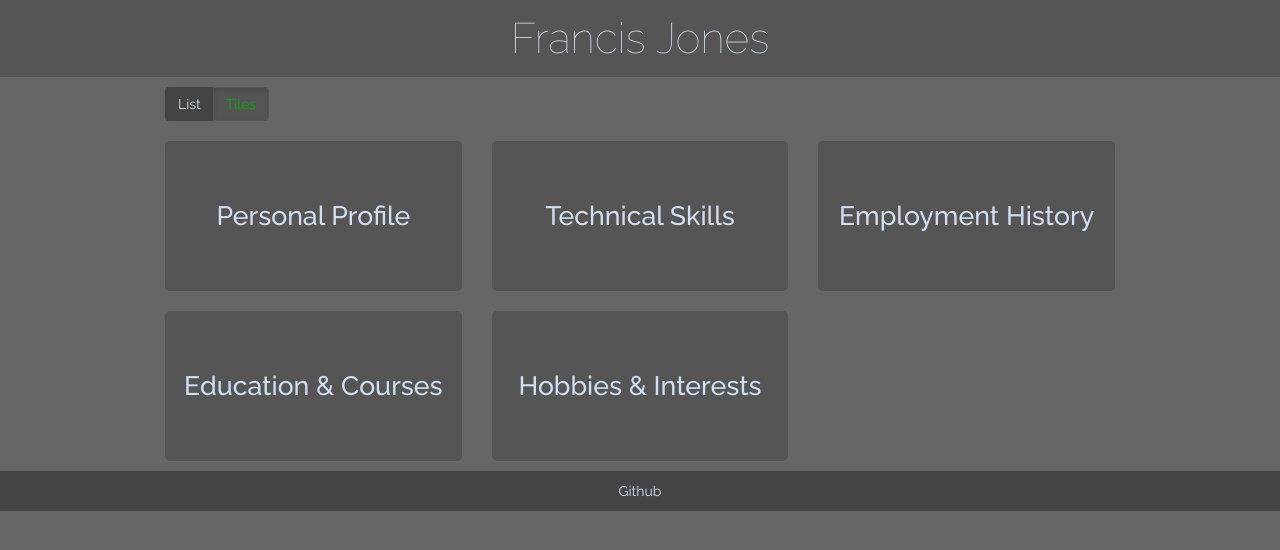
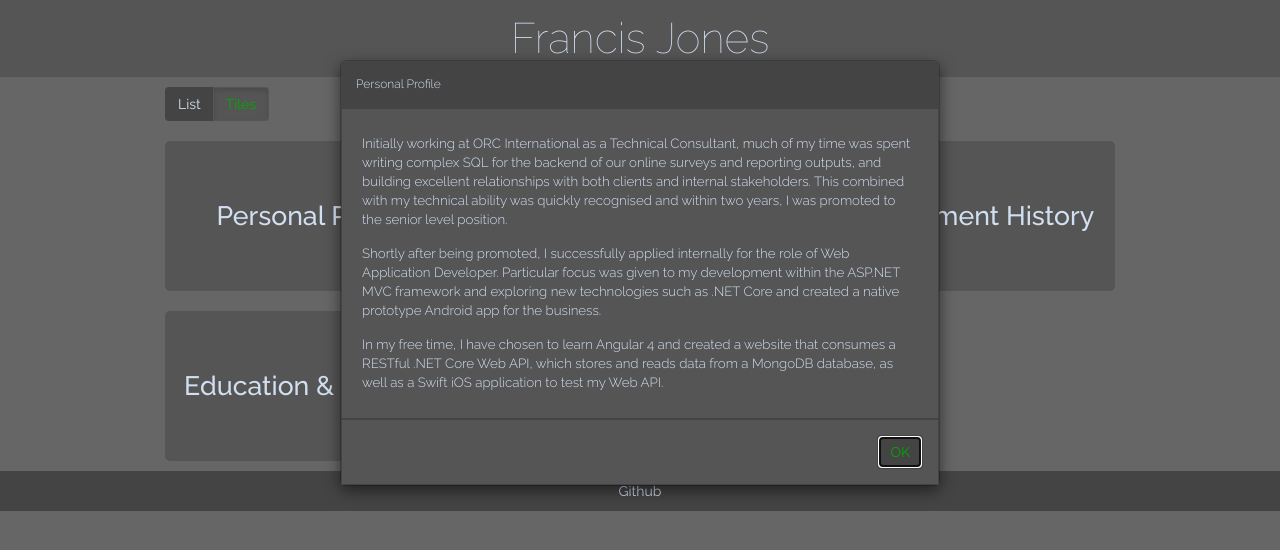
Before and after one commit to francis-j/me, an Angular app: page / in a window 1280 px wide. Both pictures are taken after a click on the link "Personal Profile". Shown: the top 550 px of the page. Built offline with nearby package versions, Linux system fonts and the light colour scheme.

Commit message:
Tile modal updated to host section content within scrollable div

```diff
--- a/src/app/app.module.ts
+++ b/src/app/app.module.ts
@@ -28,6 +28,7 @@ import { ModalComponent } from './home/tile/modal/modal.component';
         NgbModule.forRoot()
     ],
     providers: [],
-    bootstrap: [AppComponent]
+    bootstrap: [AppComponent],
+    entryComponents: [ModalComponent]
 })
 export class AppModule { }
--- a/src/app/home/tile/modal/modal.component.html
+++ b/src/app/home/tile/modal/modal.component.html
@@ -1,3 +1,27 @@
-<p>
-    modal works!
-</p>
+<div class="modal-header">
+    <h6 class="modal-title">{{section.title}}</h6>
+</div>
+<div class="modal-body">
+    <div class="pre-scrollable">
+        <p *ngFor="let paragraph of section.paragraphs">
+            {{paragraph}}
+        </p>
+        <div *ngFor="let subsection of section.subsections">
+            <div *ngIf="section.subsections.length > 0">
+                <h3>{{subsection.title}}</h3>
+                <h4>{{subsection.subtitle}}</h4>
+                <p *ngFor="let paragraph of subsection.paragraphs">
+                    {{paragraph}}
+                </p>
+                <ul *ngIf="subsection.list?.length > 0">
+                    <li *ngFor="let listItem of subsection.list">
+                        {{listItem}}
+                    </li>
+                </ul>
+            </div>
+        </div>
+    </div>
+</div>
+<div class="modal-footer">
+    <button type="button" class="btn btn-generic" (click)="close()">OK</button>
+</div>
--- a/src/app/home/tile/modal/modal.component.scss
+++ b/src/app/home/tile/modal/modal.component.scss
@@ -0,0 +1,15 @@
+@import "~style-vars.scss";
+
+.modal-header {
+    background: $tertiary-bg-color;
+    border: none;
+}
+
+.modal-body {
+    max-height: 500px;
+}
+
+.modal-body, .modal-footer {
+    background: $secondary-bg-color;
+    border: 1px $tertiary-bg-color solid;
+}
--- a/src/app/home/tile/modal/modal.component.ts
+++ b/src/app/home/tile/modal/modal.component.ts
@@ -1,15 +1,23 @@
 import { Component, OnInit } from '@angular/core';
+import { Section } from '../../../models/Section';
+import { NgbActiveModal } from '@ng-bootstrap/ng-bootstrap';
 
 @Component({
-    selector: 'app-modal',
+    selector: 'tile-modal',
     templateUrl: './modal.component.html',
     styleUrls: ['./modal.component.scss']
 })
 export class ModalComponent implements OnInit {
 
-    constructor() { }
+    public section: Section;
+
+    constructor(private activeModal:NgbActiveModal) { }
 
     ngOnInit() {
     }
 
+    close() {
+        this.activeModal.dismiss();
+    }
+
 }
--- a/src/app/home/tile/tile.component.html
+++ b/src/app/home/tile/tile.component.html
@@ -1,5 +1,5 @@
 <div class="col-md-4 col-sm-6 col-xs-12">
     <div class="tile">
-        <a href="#"><h3>{{section.title}}</h3></a>
+        <a href="#" (click)="openModal()"><h3>{{section.title}}</h3></a>
     </div>
 </div>
--- a/src/app/home/tile/tile.component.ts
+++ b/src/app/home/tile/tile.component.ts
@@ -1,6 +1,7 @@
 import { Component, OnInit, Input } from '@angular/core';
 import { Section } from '../../models/Section';
-import { NgbModal } from '@ng-bootstrap/ng-bootstrap';
+import { NgbModal, NgbModalOptions } from '@ng-bootstrap/ng-bootstrap';
+import { ModalComponent } from './modal/modal.component';
 
 @Component({
     selector: 'tile',
@@ -16,4 +17,10 @@ export class TileComponent implements OnInit {
     ngOnInit() {
     }
 
+    private openModal() {
+        let options:NgbModalOptions = { windowClass: "in" };
+        const modal = this.modalService.open(ModalComponent, options);
+        modal.componentInstance.section = this.section;
+    }
+
 }
--- a/src/styles.scss
+++ b/src/styles.scss
@@ -77,3 +77,8 @@ p, li {
     padding: 10px 0;
     text-align: center;
 }
+
+.modal, .modal-dialog, .modal-content {
+    top: 10px;
+    bottom: 10px;
+}
```
